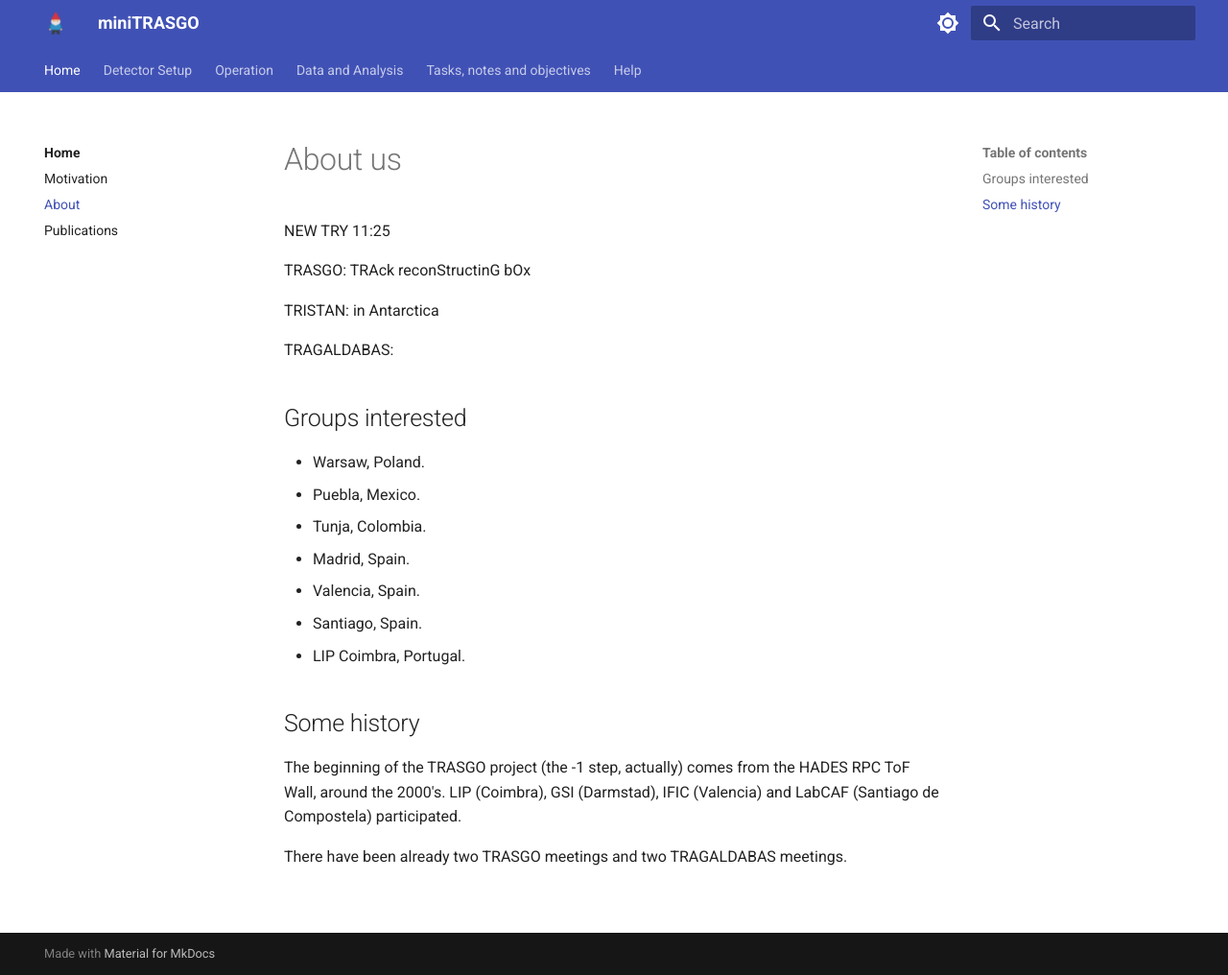
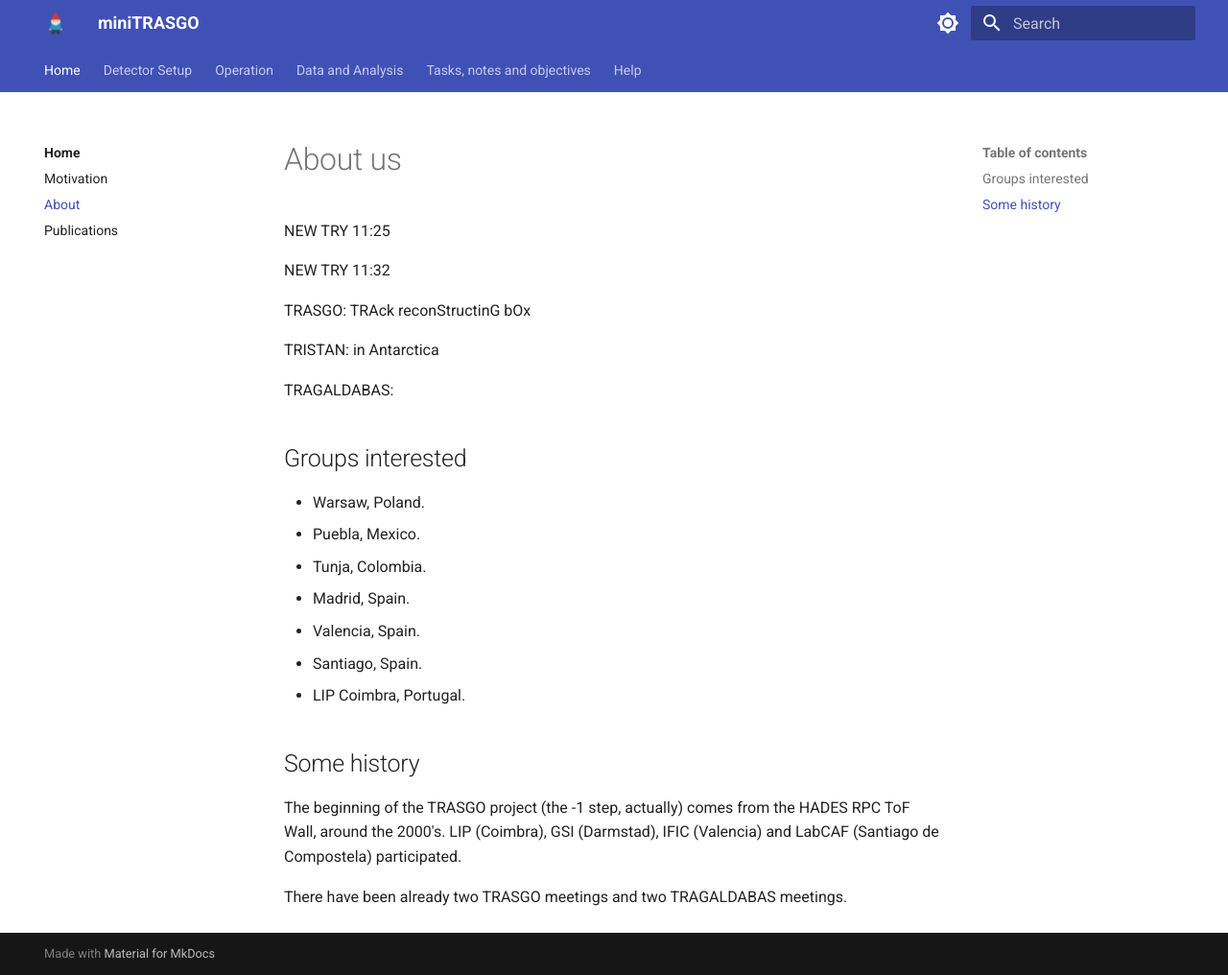
Before and after one commit to cayesoneira/miniTRASGO-documentation, an MkDocs documentation site: the page built from docs/home/about.md, in a window 1280 px wide and 1016 px high. Shown: the whole window at 96% size. Built offline with MkDocs 1.6.1 and Material for MkDocs 9.7.7, drawn with Linux system fonts in a browser that asks for light colours.

Commit message:
Update about.md

```diff
--- a/docs/home/about.md
+++ b/docs/home/about.md
@@ -1,5 +1,7 @@
 # About us
 NEW TRY 11:25
+
+NEW TRY 11:32
 
 TRASGO: TRAck reconStructinG bOx
 
```
